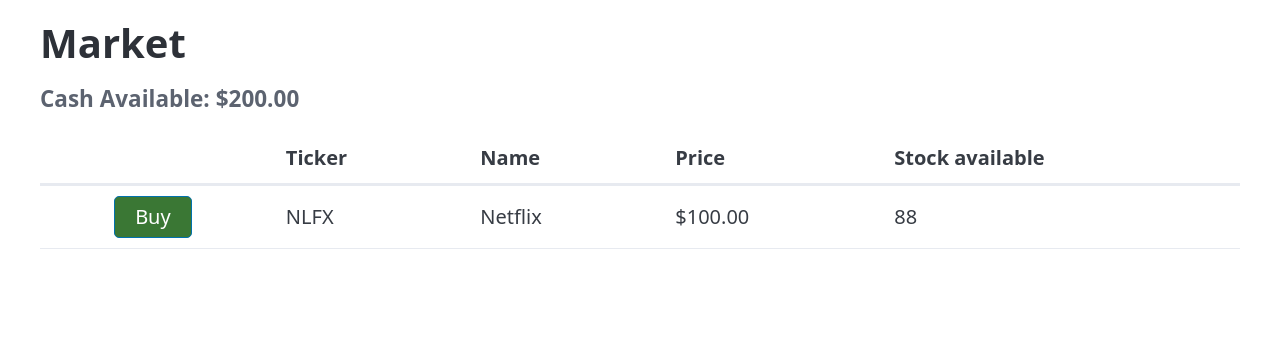
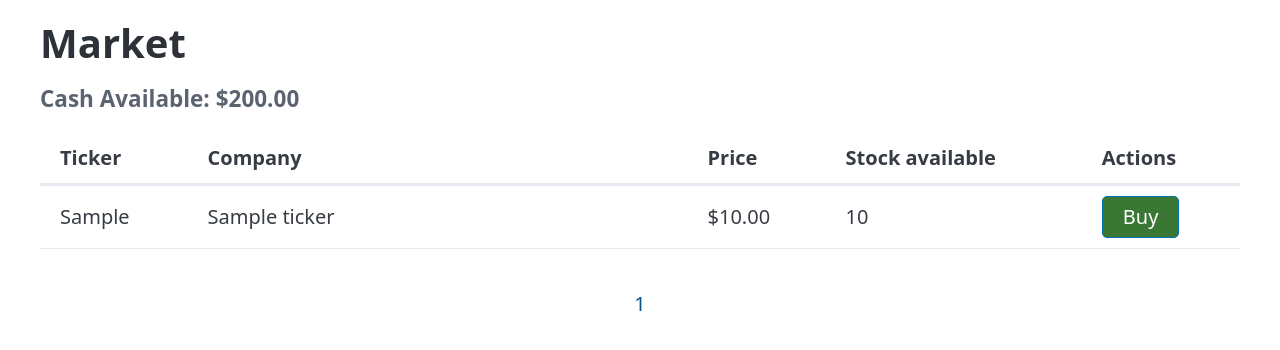
Before and after one commit to agustin-chavez/trading-wallet, a Flask app: page /market in a window 1280 px wide. Shown: the part 110-460 px from the top of the page. Run offline with Flask 3, Linux system fonts and the light colour scheme; a user stored in the database is signed in; tables that the repository leaves empty hold one stand-in row (values such as "Sample post"); some libraries are stand-ins or nearby versions.

Commit message:
Yahoo Finance integration

```diff
--- a/app/market/routes.py
+++ b/app/market/routes.py
@@ -4,14 +4,16 @@ from flask import (
     request,
 )
 
-from app.holdings.model import Holding
-from app.utils.usd_formatter import usd
+from app.tickers.model import Ticker
+from app.utils.numbers_formatter import usd, volume
+from app.utils.login_required_decorator import login_required
 
 market = Blueprint('market', __name__)
 
 
 @market.route("/market")
+@login_required
 def paginated():
     page = request.args.get('page', default=1, type=int)
-    holdings = Holding.query.paginate(per_page=3, page=page)
-    return render_template("market.html", usd=usd)
+    tickers = Ticker.query.paginate(per_page=5, page=page)
+    return render_template("market.html", usd=usd, volume=volume, tickers=tickers)
--- a/app/static/main.css
+++ b/app/static/main.css
@@ -21,12 +21,6 @@ body {
 
 .alert-message {
     background-color: #3a6db0;
-}
-
-.button-row {
-    display: flex;
-    justify-content: center;
-    align-content: center;
 }
 
 .buy-button {
@@ -57,6 +51,21 @@ h6 {
     color: white;
 }
 
+th:nth-child(2), td:nth-child(2) {
+    width: 500px;
+}
+
+.pagination {
+    display: flex;
+    justify-content: center;
+    gap: 20px;
+    margin-top: 40px;
+}
+
+.pagination > a {
+    text-decoration: none;
+}
+
 @media (min-width: 768px) {
     .grid {
         gap: 5%;
--- a/app/templates/market.html
+++ b/app/templates/market.html
@@ -10,21 +10,38 @@
         <table>
             <thead>
             <tr>
-                <th scope="col"></th>
                 <th scope="col">Ticker</th>
-                <th scope="col">Name</th>
+                <th scope="col">Company</th>
                 <th scope="col">Price</th>
                 <th scope="col">Stock available</th>
+                <th scope="col">Actions</th>
             </tr>
             </thead>
             <tbody>
-            <tr>
-                <th class="button-row"><a type="button" class="buy-button">Buy</a></th>
-                <th>NLFX</th>
-                <td>Netflix</td>
-                <td>{{ usd(100) }}</td>
-                <td>88</td>
-            </tr>
+            {% for ticker in tickers %}
+                <tr>
+                    <td>{{ ticker.symbol }}</td>
+                    <td>{{ ticker.name }}</td>
+                    <td>{{ usd(ticker.price) }}</td>
+                    <td>{{ volume(ticker.stocks) }}</td>
+                    <td><a type="button" class="buy-button">Buy</a></td>
+                </tr>
+            {% endfor %}
         </table>
+
+        <div class="pagination">
+            {% for page_num in tickers.iter_pages(left_edge=4, right_edge=5, left_current=1, right_current=2) %}
+                {% if page_num %}
+                    {% if tickers.page == page_num %}
+                        <a href="{{ url_for('market.paginated') }}" aria-current="page">{{ page_num }}</a>
+                    {% else %}
+                        <a href="{{ url_for('market.paginated', page=page_num) }}">{{ page_num }}</a>
+                    {% endif %}
+                {% else %}
+                    ...
+                {% endif %}
+            {% endfor %}
+        </div>
+
     </main>
 {% endblock content %}
--- a/app/tickers/model.py
+++ b/app/tickers/model.py
@@ -4,8 +4,9 @@ from app import db
 class Ticker(db.Model):
     id = db.Column(db.Integer, primary_key=True)
     symbol = db.Column(db.String(5), nullable=False)
-    stock = db.Column(db.Integer, nullable=False)
+    name = db.Column(db.String, nullable=False)
+    stocks = db.Column(db.Integer, nullable=False)
     price = db.Column(db.Integer, nullable=False)
 
     def __repr__(self):
-        return f"Ticker('{self.symbol}', '{self.stock}', '{self.price}')"
+        return f"Ticker('{self.symbol}', '{self.name}', '{self.stock}', '{self.price}')"
--- a/app/transactions/routes.py
+++ b/app/transactions/routes.py
@@ -5,7 +5,7 @@ from flask import (
 )
 
 from app.transactions.model import Transaction
-from app.utils.usd_formatter import usd
+from app.utils.numbers_formatter import usd
 
 transactions = Blueprint('transactions', __name__)
 
--- a/app/users/routes.py
+++ b/app/users/routes.py
@@ -25,7 +25,7 @@ def register():
         db.session.add(user)
         db.session.commit()
 
-        flash("Yout account has been created! You're now able to log in.", "success")
+        flash("Your account has been created! You're now able to log in.", "success")
         return redirect(url_for('users.login'))
     return render_template('register.html', title='Register', form=form)
 
--- a/app/utils/usd_formatter.py
+++ b/app/utils/numbers_formatter.py
@@ -1,3 +1,7 @@
 def usd(value):
     """Format value as USD."""
     return f"${value:,.2f}"
+
+
+def volume(value):
+    return '{:,}'.format(value).replace(',', '.')
--- /dev/null
+++ b/app/utils/yahoo_finance.py
@@ -0,0 +1,36 @@
+import yfinance as yf
+
+from app.tickers.model import Ticker
+from app import db
+
+tickers = ["AAPL", "MSFT", "GOOGL", "AMZN", "TSLA", "JPM", "V", "PG", "CSCO",
+           "INTC", "IBM", "NFLX", "NVDA", "GS", "DIS", "C", "BA", "WMT", "T",
+           "XOM", "CVX", "KO", "PEP", "JNJ", "MRK", "PFE", "ABBV", "GILD", "MMM",
+           "HON", "CAT", "GE", "UNH", "VZ", "PYPL", "BAC", "MCD", "AMGN", "QCOM",
+           "WFC", "CMCSA", "HD", "ORCL", "SBUX", "AMAT", "MDT", "TXN", "NKE",
+           "TMO", "AVGO", "PYPL", "GSK", "BP", "AZN", "NVO", "TSM", "TM",
+           "BABA", "WBA", "CRM", "FDX", "F", "GM", "EBAY", "AMD", "ADBE",
+           "IBM", "AXP", "COST", "LMT", "BA", "UPS", "FDX", "GD", "COP", "MA",
+           "INTU", "AMD", "PDD", "JD", "SE", "BILI", "NTES", "AMAT", "NOW", "ASML",
+           "NET", "PLTR", "ZM", "SQ", "ROKU", "NIO", "SPCE", "AAPL", "TSLA"]
+
+
+def init_yf_snapshot():
+    if len(Ticker.query.all()) == 0:
+        print('Creating Yahoo Finance snapshot...')
+        for symbol in tickers:
+            try:
+                ticker = yf.Ticker(symbol)
+                if ticker:
+                    name = ticker.info.get('longName')
+                    price = ticker.info.get('currentPrice')
+                    stocks = ticker.info.get('volume')
+                    if not name or not price or not stocks:
+                        raise Exception(f'No data for ticker {symbol}', ticker.info)
+                    new_ticker = Ticker(
+                        symbol=symbol, name=name, price=price, stocks=stocks
+                    )
+                    db.session.add(new_ticker)
+                    db.session.commit()
+            except Exception as e:
+                print(f'Unable to get ticker {symbol} from Yahoo Finance API. ', e)
--- a/app/wallet/routes.py
+++ b/app/wallet/routes.py
@@ -5,7 +5,7 @@ from flask import (
 )
 
 from app.holdings.model import Holding
-from app.utils.usd_formatter import usd
+from app.utils.numbers_formatter import usd
 
 wallet = Blueprint('wallet', __name__)
 
--- a/run.py
+++ b/run.py
@@ -1,10 +1,11 @@
 from app import create_app, db
+from app.utils.yahoo_finance import init_yf_snapshot
 
 app = create_app()
 
 with app.app_context():
     db.create_all()
-
+    init_yf_snapshot()
 
 if __name__ == "__main__":
     debug = bool(app.config['DEBUG'] == 'True')
```
